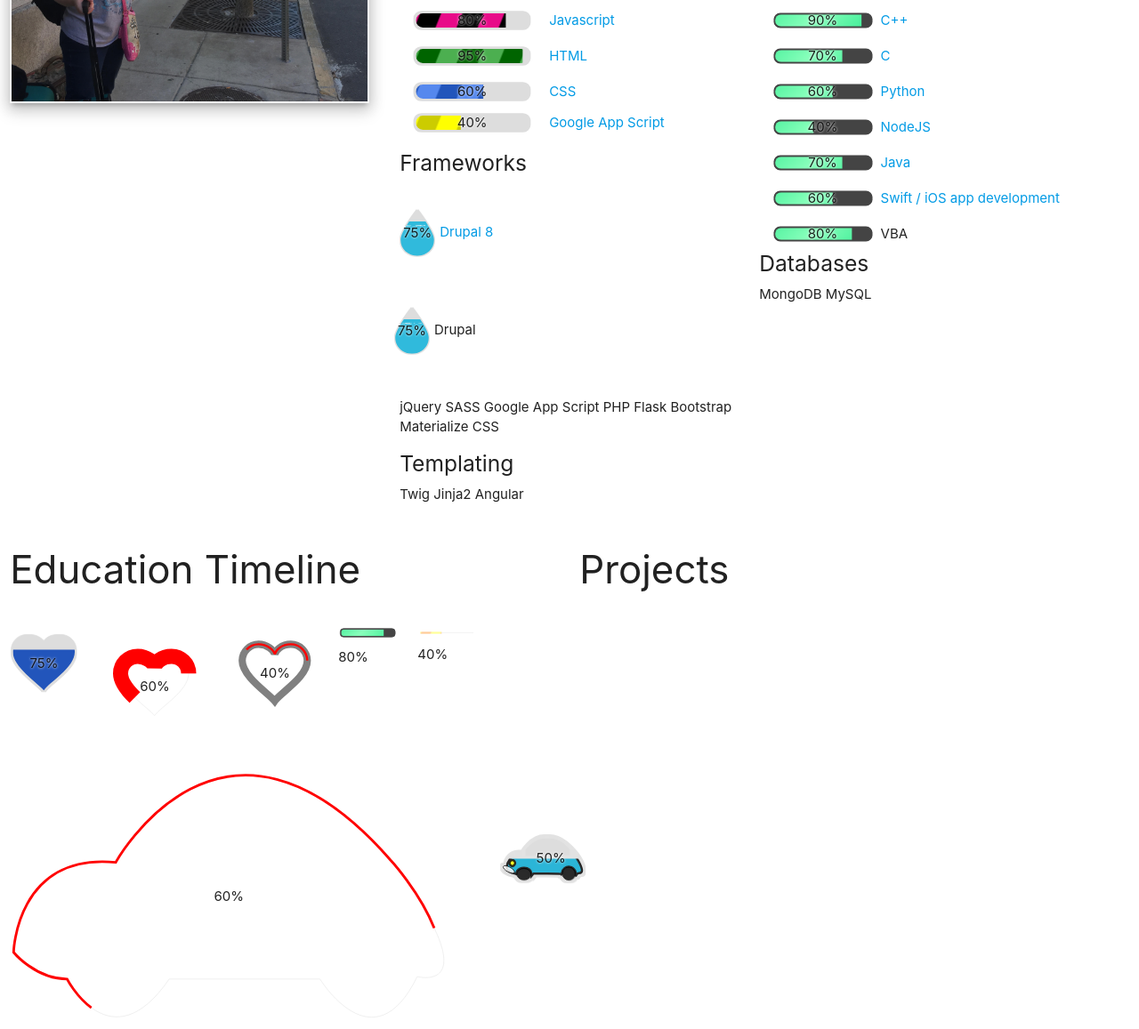
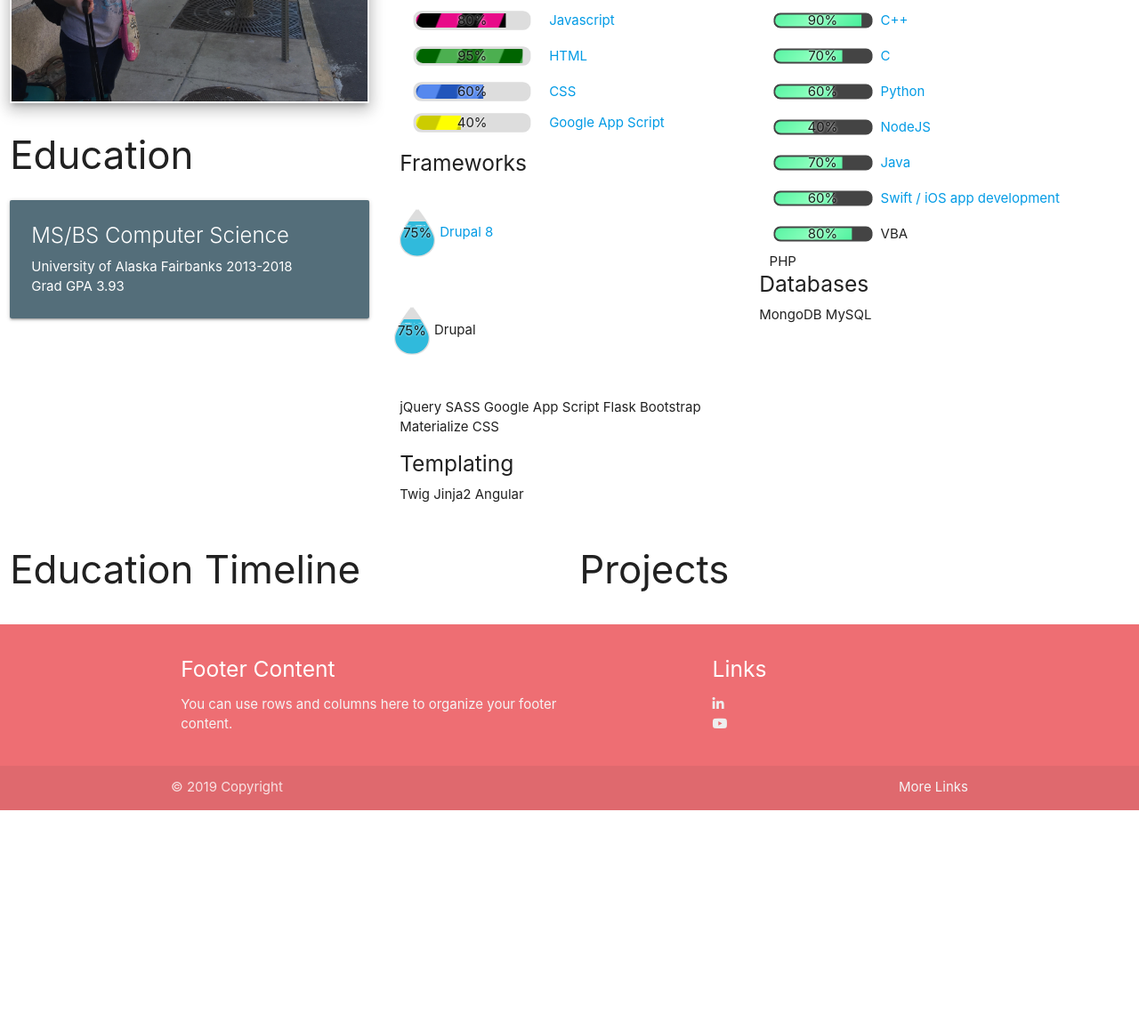
Before and after one commit to Dev-Laurin/portfolioWebsite, a plain HTML site: page pythonSite/templates/index.html in a window 1280 px wide. Shown: the part 375-1532 px from the top of the page at 89% size. After the commit the page ends 1286 px from the top, so only its background shows below. Drawn offline with Linux system fonts and the light colour scheme.

Commit message:
Added Education.

```diff
--- a/pythonSite/templates/index.html
+++ b/pythonSite/templates/index.html
@@ -33,6 +33,18 @@
 	  	<div class="row">
 	  		<div class="col s4">
 	  			<img class="responsive-img z-depth-3" src="../static/images/laurin_boston.jpg">
+	  			<h3>Education</h3>
+	  			<div class="row">
+				    <div class="col s12">
+				      <div class="card blue-grey darken-1">
+				        <div class="card-content white-text">
+				          <span class="card-title">MS/BS Computer Science</span>
+				          <p>University of Alaska Fairbanks 2013-2018</p>
+				          <p>Grad GPA 3.93</p>
+				        </div>
+				      </div>
+				    </div>
+				  </div>
 	  		</div>
 	  		<div class="col s8">
 					Laurin (Lah-Ren): A detail-oriented, experience-hungry, positive software developer with many interests.
@@ -94,7 +106,7 @@
 						jQuery
 						SASS
 						Google App Script
-						PHP
+
 						Flask
 						Bootstrap
 						Materialize CSS
@@ -159,6 +171,7 @@
 								VBA
 							</div>
 						</div>
+						PHP
 					</div>
 					<h5> Databases </h5>
 					MongoDB
@@ -175,31 +188,10 @@
   			</div>
   		</div>
 
-	  		<!-- Here for custom loading - even custom svg images! https://loading.io/progress/ -->
-	  		<div class="row">
-
-
-					<div class="col s2 ldBar label-center" data-type="fill" data-path="M90.5,23.2c0-12.5-10.2-22.7-22.7-22.7 c-13.6,0-20.9,8.6-22.3,13.8C44.3,8.9, 35.1,0.5,23.2,0.5C10.7,0.5,0.5,10.7, 0.5,23.2c0,22.2,36.5,45.3,45,55.9 C53.5,67.3,90.5,46.3,90.5,23.2z" data-stroke="red" data-value="75">
-					</div>
-
-					<div class="col s2 ldBar label-center" data-type="stroke" data-value="60" data-path="M90.5,23.2c0-12.5-10.2-22.7-22.7-22.7 c-13.6,0-20.9,8.6-22.3,13.8C44.3,8.9, 35.1,0.5,23.2,0.5C10.7,0.5,0.5,10.7, 0.5,23.2c0,22.2,36.5,45.3,45,55.9 C53.5,67.3,90.5,46.3,90.5,23.2z" data-stroke="red" data-stroke-width="20"></div>
-
-					<div class="col 2 ldBar label-center" data-type="stroke" data-stroke="red" data-path="M90.5,23.2c0-12.5-10.2-22.7-22.7-22.7 c-13.6,0-20.9,8.6-22.3,13.8C44.3,8.9, 35.1,0.5,23.2,0.5C10.7,0.5,0.5,10.7, 0.5,23.2c0,22.2,36.5,45.3,45,55.9 C53.5,67.3,90.5,46.3,90.5,23.2z" data-stroke-trail="gray" data-stroke-trail-width="10" data-value="40"></div>
-
-
-
-					<div class="col s2 ldBar auto" data-value="80" data-preset="energy"></div>
-
-					<div class="col s2 ldBar" data-stroke="data:ldbar/res,stripe(#ff9,#fc9,1)" data-value="40" ></div>
-
 
 				</div>
 
-				<div class="row">
-					<div class="col s2 ldBar label-center" data-type="stroke" data-path="m 568.57143,566.64792 c -17.14286,-42.85714 -51.42857,-80 -51.42857,-80 C 320,260.93363 194.28571,489.50506 194.28571,489.50506 77.142857,478.07649 74.285714,595.21935 74.285714,595.21935 c 0,0 25.714286,31.42857 62.857146,31.42857 0,0 51.42857,100 120,0 l 177.14285,0 c 0,0 62.85715,102.85714 114.28572,-2.85714 0,0 54.28572,14.28571 20,-57.14286 z" data-value="60" data-stroke="red" ></div>
 
-					<div class="col s2 ldBar label-center" data-type="fill" data-img="../static/images/vw_bug_color.svg" data-value="50" data-img-size="200,200" ></div>
-				</div>
 	  	</div>
 	  </div>
   </main>
@@ -231,7 +223,7 @@
 
 	<!-- Modals -->
 	<!-- Drupal Modal -->
-  <div id="#drupalModal" class="modal">
+  <div id="drupalModal" class="modal">
     <div class="modal-content">
       <h4>Drupal 8 Proficiency</h4>
       <p>I've made small custom modules, worked with twig templates, and have experience managing content through Drupal's interfaces.</p>
```
Also changed, not shown: pythonSite/templates/about.html (+1 -1 lines), pythonSite/static/css/main.css (line endings or trailing spaces).
